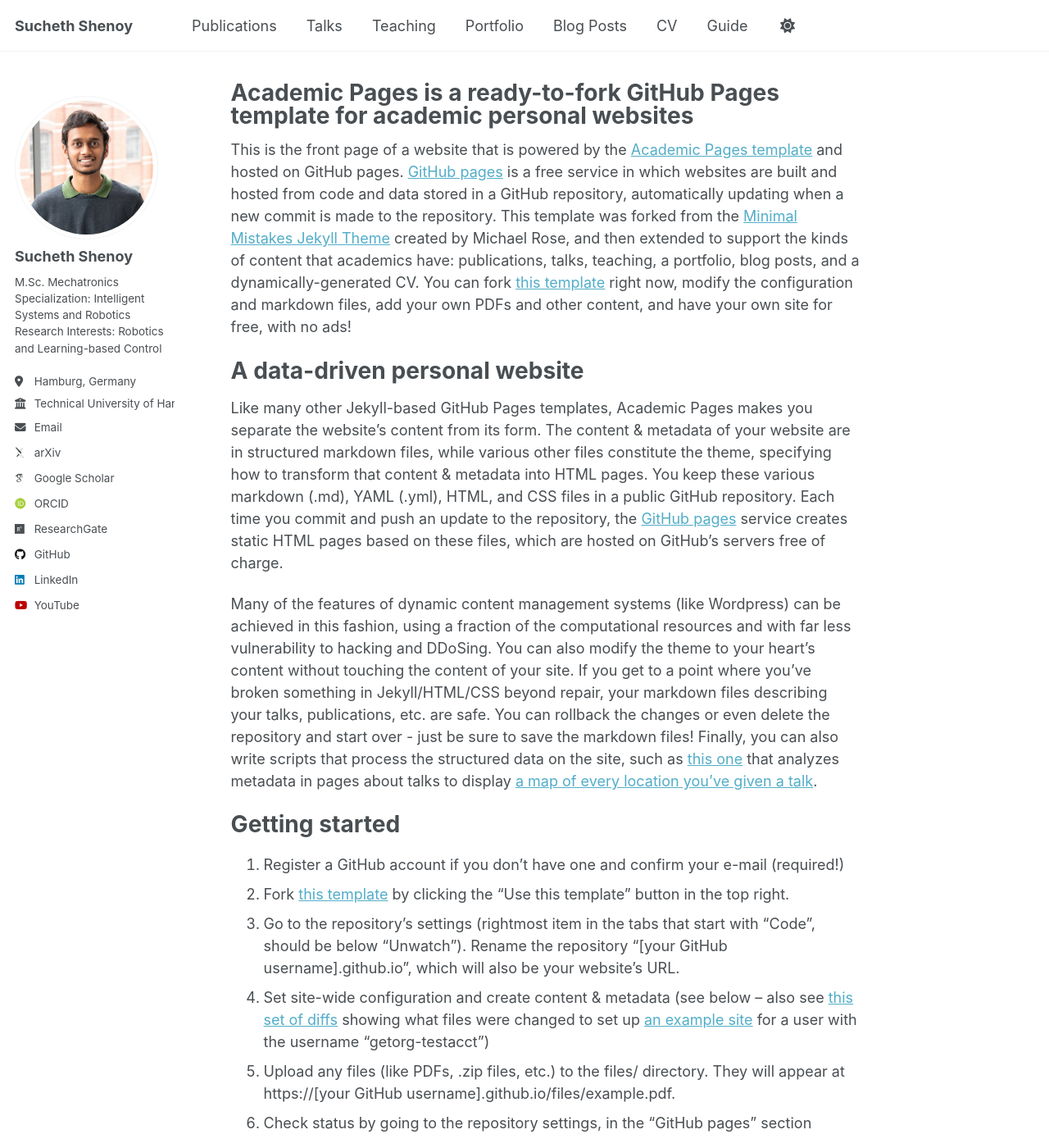
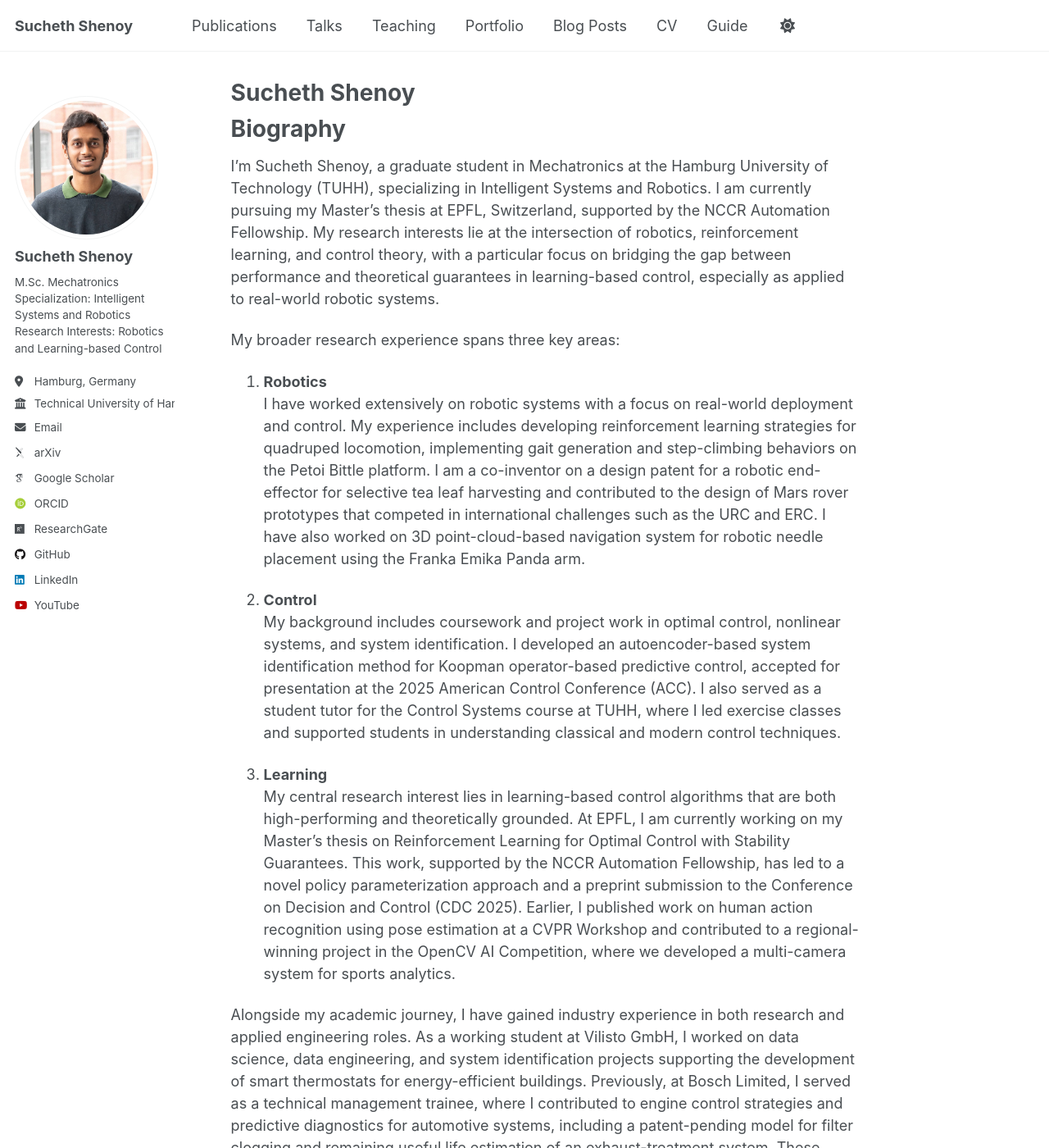
Before and after one commit to SuchethShenoy/SuchethShenoy.github.io, a Jekyll site: the page built from _pages/about.md, in a window 1280 px wide and 1400 px high. Shown: the whole window at 82% size. Built offline with Jekyll 4.4.1, drawn with Linux system fonts in a browser that asks for light colours; some web fonts are replaced; some of the changed text lies outside the part shown.

Commit message:
Update about.md

```diff
--- a/_pages/about.md
+++ b/_pages/about.md
@@ -1,49 +1,27 @@
 ---
 permalink: /
-title: "Academic Pages is a ready-to-fork GitHub Pages template for academic personal websites"
+title: "Sucheth Shenoy"
 author_profile: true
 redirect_from:
   - /about/
   - /about.html
 ---
 
-This is the front page of a website that is powered by the [Academic Pages template](https://github.com/academicpages/academicpages.github.io) and hosted on GitHub pages. [GitHub pages](https://pages.github.com) is a free service in which websites are built and hosted from code and data stored in a GitHub repository, automatically updating when a new commit is made to the repository. This template was forked from the [Minimal Mistakes Jekyll Theme](https://mmistakes.github.io/minimal-mistakes/) created by Michael Rose, and then extended to support the kinds of content that academics have: publications, talks, teaching, a portfolio, blog posts, and a dynamically-generated CV. You can fork [this template](https://github.com/academicpages/academicpages.github.io) right now, modify the configuration and markdown files, add your own PDFs and other content, and have your own site for free, with no ads!
+Biography
+======
+I’m Sucheth Shenoy, a graduate student in Mechatronics at the Hamburg University of Technology (TUHH), specializing in Intelligent Systems and Robotics. I am currently pursuing my Master’s thesis at EPFL, Switzerland, supported by the NCCR Automation Fellowship. My research interests lie at the intersection of robotics, reinforcement learning, and control theory, with a particular focus on bridging the gap between performance and theoretical guarantees in learning-based control, especially as applied to real-world robotic systems.
 
-A data-driven personal website
-======
-Like many other Jekyll-based GitHub Pages templates, Academic Pages makes you separate the website's content from its form. The content & metadata of your website are in structured markdown files, while various other files constitute the theme, specifying how to transform that content & metadata into HTML pages. You keep these various markdown (.md), YAML (.yml), HTML, and CSS files in a public GitHub repository. Each time you commit and push an update to the repository, the [GitHub pages](https://pages.github.com/) service creates static HTML pages based on these files, which are hosted on GitHub's servers free of charge.
+My broader research experience spans three key areas:
 
-Many of the features of dynamic content management systems (like Wordpress) can be achieved in this fashion, using a fraction of the computational resources and with far less vulnerability to hacking and DDoSing. You can also modify the theme to your heart's content without touching the content of your site. If you get to a point where you've broken something in Jekyll/HTML/CSS beyond repair, your markdown files describing your talks, publications, etc. are safe. You can rollback the changes or even delete the repository and start over - just be sure to save the markdown files! Finally, you can also write scripts that process the structured data on the site, such as [this one](https://github.com/academicpages/academicpages.github.io/blob/master/talkmap.ipynb) that analyzes metadata in pages about talks to display [a map of every location you've given a talk](https://academicpages.github.io/talkmap.html).
+1. **Robotics**
+I have worked extensively on robotic systems with a focus on real-world deployment and control. My experience includes developing reinforcement learning strategies for quadruped locomotion, implementing gait generation and step-climbing behaviors on the Petoi Bittle platform. I am a co-inventor on a design patent for a robotic end-effector for selective tea leaf harvesting and contributed to the design of Mars rover prototypes that competed in international challenges such as the URC and ERC. I have also worked on 3D point-cloud-based navigation system for robotic needle placement using the Franka Emika Panda arm.
 
-Getting started
-======
-1. Register a GitHub account if you don't have one and confirm your e-mail (required!)
-1. Fork [this template](https://github.com/academicpages/academicpages.github.io) by clicking the "Use this template" button in the top right.
-1. Go to the repository's settings (rightmost item in the tabs that start with "Code", should be below "Unwatch"). Rename the repository "[your GitHub username].github.io", which will also be your website's URL.
-1. Set site-wide configuration and create content & metadata (see below -- also see [this set of diffs](http://archive.is/3TPas) showing what files were changed to set up [an example site](https://getorg-testacct.github.io) for a user with the username "getorg-testacct")
-1. Upload any files (like PDFs, .zip files, etc.) to the files/ directory. They will appear at https://[your GitHub username].github.io/files/example.pdf.
-1. Check status by going to the repository settings, in the "GitHub pages" section
+2. **Control**
+My background includes coursework and project work in optimal control, nonlinear systems, and system identification. I developed an autoencoder-based system identification method for Koopman operator-based predictive control, accepted for presentation at the 2025 American Control Conference (ACC). I also served as a student tutor for the Control Systems course at TUHH, where I led exercise classes and supported students in understanding classical and modern control techniques.
 
-Site-wide configuration
-------
-The main configuration file for the site is in the base directory in [_config.yml](https://github.com/academicpages/academicpages.github.io/blob/master/_config.yml), which defines the content in the sidebars and other site-wide features. You will need to replace the default variables with ones about yourself and your site's github repository. The configuration file for the top menu is in [_data/navigation.yml](https://github.com/academicpages/academicpages.github.io/blob/master/_data/navigation.yml). For example, if you don't have a portfolio or blog posts, you can remove those items from that navigation.yml file to remove them from the header.
+3. **Learning**
+My central research interest lies in learning-based control algorithms that are both high-performing and theoretically grounded. At EPFL, I am currently working on my Master’s thesis on Reinforcement Learning for Optimal Control with Stability Guarantees. This work, supported by the NCCR Automation Fellowship, has led to a novel policy parameterization approach and a preprint submission to the Conference on Decision and Control (CDC 2025). Earlier, I published work on human action recognition using pose estimation at a CVPR Workshop and contributed to a regional-winning project in the OpenCV AI Competition, where we developed a multi-camera system for sports analytics.
 
-Create content & metadata
-------
-For site content, there is one markdown file for each type of content, which are stored in directories like _publications, _talks, _posts, _teaching, or _pages. For example, each talk is a markdown file in the [_talks directory](https://github.com/academicpages/academicpages.github.io/tree/master/_talks). At the top of each markdown file is structured data in YAML about the talk, which the theme will parse to do lots of cool stuff. The same structured data about a talk is used to generate the list of talks on the [Talks page](https://academicpages.github.io/talks), each [individual page](https://academicpages.github.io/talks/2012-03-01-talk-1) for specific talks, the talks section for the [CV page](https://academicpages.github.io/cv), and the [map of places you've given a talk](https://academicpages.github.io/talkmap.html) (if you run this [python file](https://github.com/academicpages/academicpages.github.io/blob/master/talkmap.py) or [Jupyter notebook](https://github.com/academicpages/academicpages.github.io/blob/master/talkmap.ipynb), which creates the HTML for the map based on the contents of the _talks directory).
+Alongside my academic journey, I have gained industry experience in both research and applied engineering roles. As a working student at Vilisto GmbH, I worked on data science, data engineering, and system identification projects supporting the development of smart thermostats for energy-efficient buildings. Previously, at Bosch Limited, I served as a technical management trainee, where I contributed to engine control strategies and predictive diagnostics for automotive systems, including a patent-pending model for filter clogging and remaining useful life estimation of an exhaust-treatment system. These experiences have reinforced my interest in bridging theoretical research with practical, real-world applications.
 
-**Markdown generator**
-
-The repository includes [a set of Jupyter notebooks](https://github.com/academicpages/academicpages.github.io/tree/master/markdown_generator
-) that converts a CSV containing structured data about talks or presentations into individual markdown files that will be properly formatted for the Academic Pages template. The sample CSVs in that directory are the ones I used to create my own personal website at stuartgeiger.com. My usual workflow is that I keep a spreadsheet of my publications and talks, then run the code in these notebooks to generate the markdown files, then commit and push them to the GitHub repository.
-
-How to edit your site's GitHub repository
-------
-Many people use a git client to create files on their local computer and then push them to GitHub's servers. If you are not familiar with git, you can directly edit these configuration and markdown files directly in the github.com interface. Navigate to a file (like [this one](https://github.com/academicpages/academicpages.github.io/blob/master/_talks/2012-03-01-talk-1.md) and click the pencil icon in the top right of the content preview (to the right of the "Raw | Blame | History" buttons). You can delete a file by clicking the trashcan icon to the right of the pencil icon. You can also create new files or upload files by navigating to a directory and clicking the "Create new file" or "Upload files" buttons.
-
-Example: editing a markdown file for a talk
-![Editing a markdown file for a talk](/images/editing-talk.png)
-
-For more info
-------
-More info about configuring Academic Pages can be found in [the guide](https://academicpages.github.io/markdown/), the [growing wiki](https://github.com/academicpages/academicpages.github.io/wiki), and you can always [ask a question on GitHub](https://github.com/academicpages/academicpages.github.io/discussions). The [guides for the Minimal Mistakes theme](https://mmistakes.github.io/minimal-mistakes/docs/configuration/) (which this theme was forked from) might also be helpful.
+Outside of academics, I am a passionate table tennis player, formerly ranked at the national level in India. I also enjoy playing classical piano, which offers a creative balance to my technical pursuits. In my free time, I explore interests in snooker, chess, and bouldering. I enjoy traveling and trekking, often seeking out places that offer a mix of nature and cultural depth.
```
